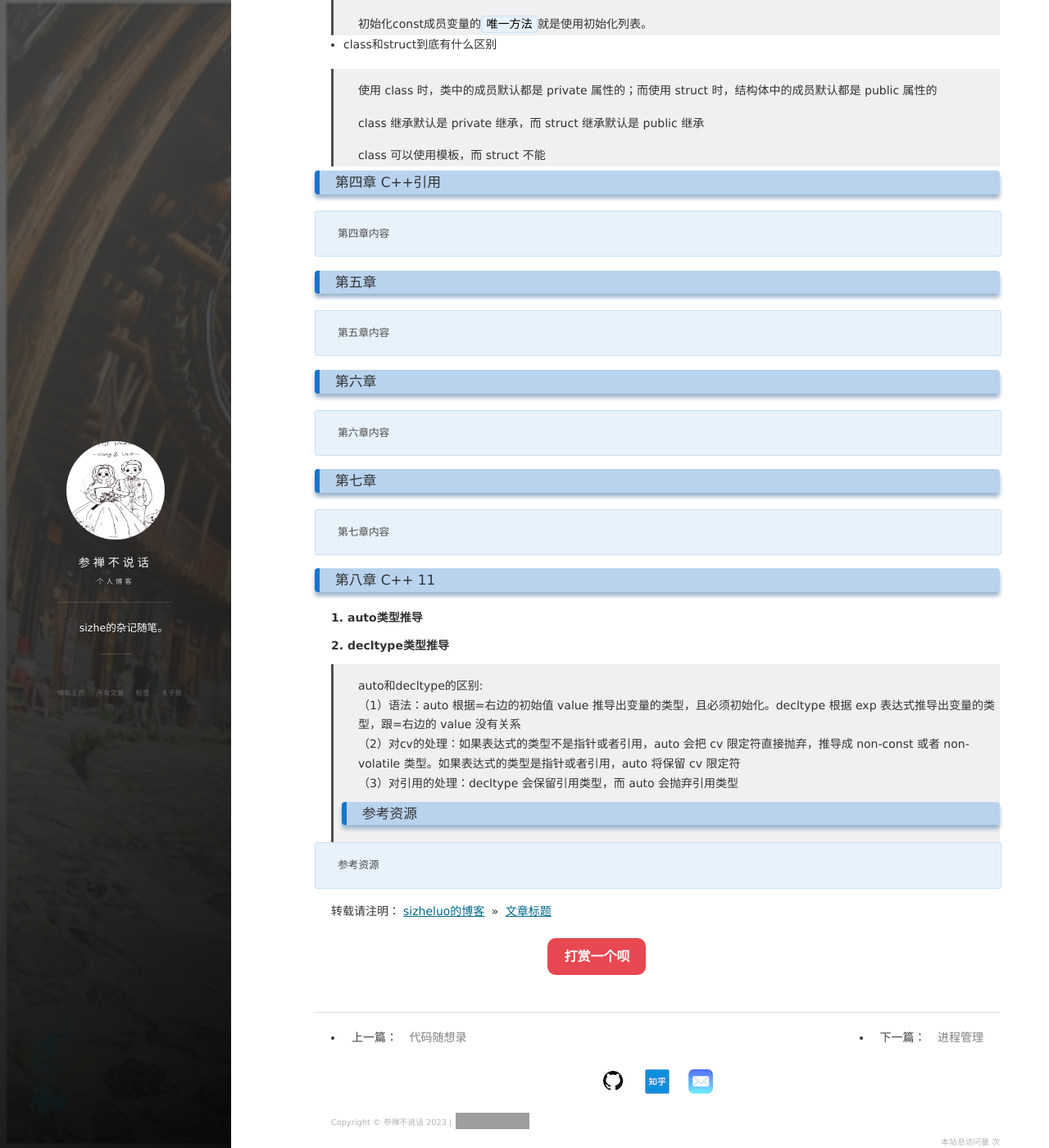
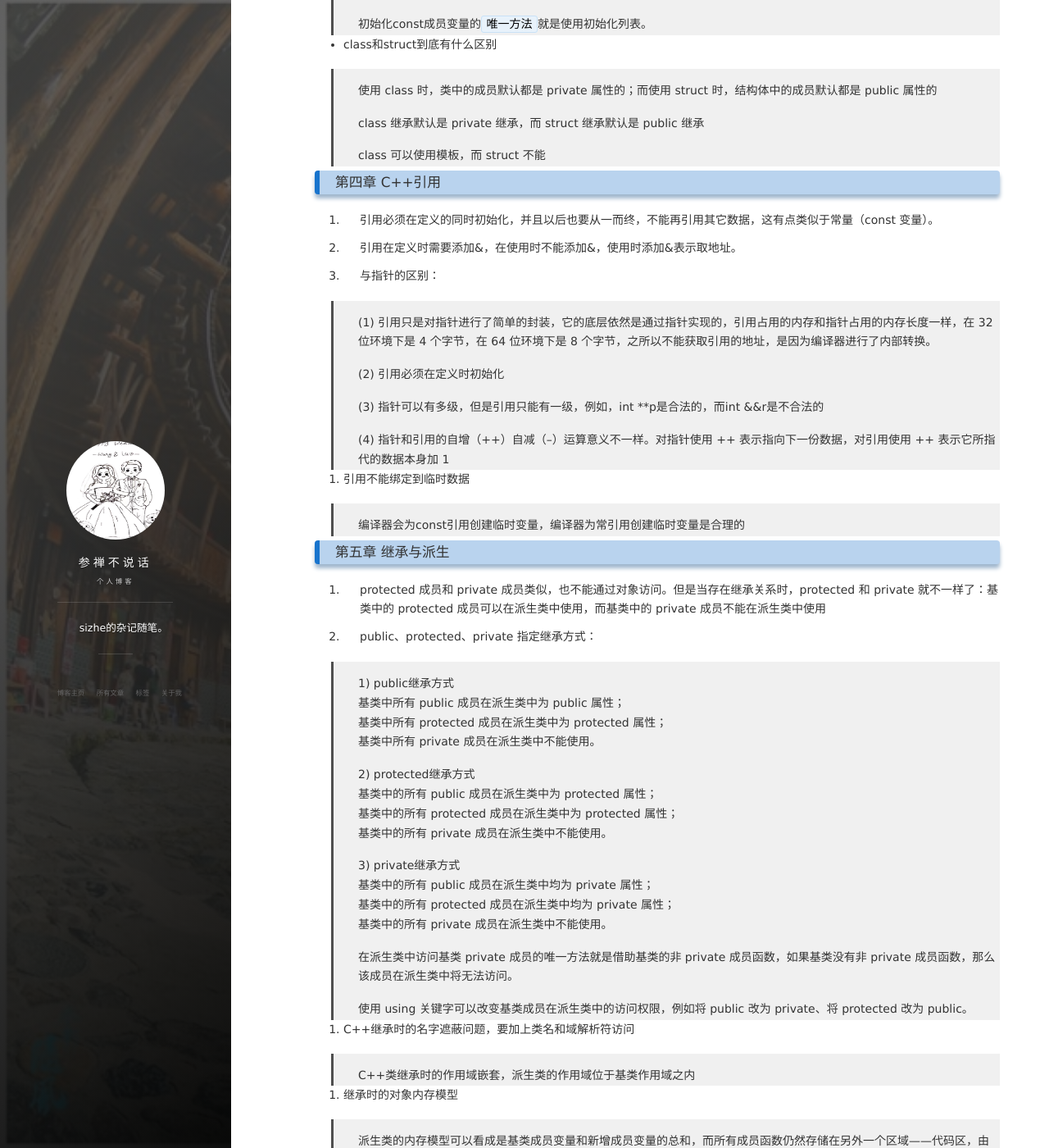
Before and after one commit to SizheLuo/Sizheluo.github.io, a Jekyll site: the page built from _posts/2023-08-21-C&C++.md, in a window 1280 px wide and 1400 px high, scrolled down 2190 px. Shown: the whole window at 82% size. Built offline with Jekyll 4.4.1, drawn with Linux system fonts in a browser that asks for light colours; nearby versions of some CDN libraries; comment, search, counter and statistics services are not loaded; some of the changed text lies outside the part shown; grey boxes are pictures that could not be loaded.

Commit message:
add C++ jicheng&paisheng

```diff
--- a/_posts/2023-08-21-C&C++.md
+++ b/_posts/2023-08-21-C&C++.md
@@ -97,11 +97,91 @@ tag: C/C++
 
 ### <a name="chapter4"></a>第四章 C++引用
 
-    第四章内容
+1. 引用必须在定义的同时初始化，并且以后也要从一而终，不能再引用其它数据，这有点类似于常量（const 变量）。
 
-### <a name="chapter5"></a>第五章
+2. 引用在定义时需要添加&，在使用时不能添加&，使用时添加&表示取地址。
 
-    第五章内容
+3. 与指针的区别：
+
+> (1) 引用只是对指针进行了简单的封装，它的底层依然是通过指针实现的，引用占用的内存和指针占用的内存长度一样，在 32 位环境下是 4 个字节，在 64 位环境下是 8 个字节，之所以不能获取引用的地址，是因为编译器进行了内部转换。
+
+> (2) 引用必须在定义时初始化
+
+> (3) 指针可以有多级，但是引用只能有一级，例如，int **p是合法的，而int &&r是不合法的
+
+> (4) 指针和引用的自增（++）自减（--）运算意义不一样。对指针使用 ++ 表示指向下一份数据，对引用使用 ++ 表示它所指代的数据本身加 1
+
+4. 引用不能绑定到临时数据
+
+> 编译器会为const引用创建临时变量，编译器为常引用创建临时变量是合理的
+
+### <a name="chapter5"></a>第五章 继承与派生
+
+1. protected 成员和 private 成员类似，也不能通过对象访问。但是当存在继承关系时，protected 和 private 就不一样了：基类中的 protected 成员可以在派生类中使用，而基类中的 private 成员不能在派生类中使用
+
+2. public、protected、private 指定继承方式：
+
+> 1) public继承方式
+基类中所有 public 成员在派生类中为 public 属性；
+基类中所有 protected 成员在派生类中为 protected 属性；
+基类中所有 private 成员在派生类中不能使用。
+
+> 2) protected继承方式
+基类中的所有 public 成员在派生类中为 protected 属性；
+基类中的所有 protected 成员在派生类中为 protected 属性；
+基类中的所有 private 成员在派生类中不能使用。
+
+> 3) private继承方式
+基类中的所有 public 成员在派生类中均为 private 属性；
+基类中的所有 protected 成员在派生类中均为 private 属性；
+基类中的所有 private 成员在派生类中不能使用。
+
+> 在派生类中访问基类 private 成员的唯一方法就是借助基类的非 private 成员函数，如果基类没有非 private 成员函数，那么该成员在派生类中将无法访问。
+
+> 使用 using 关键字可以改变基类成员在派生类中的访问权限，例如将 public 改为 private、将 protected 改为 public。
+
+3. C++继承时的名字遮蔽问题，要加上类名和域解析符访问
+
+> C++类继承时的作用域嵌套，派生类的作用域位于基类作用域之内
+
+4. 继承时的对象内存模型
+
+> 派生类的内存模型可以看成是基类成员变量和新增成员变量的总和，而所有成员函数仍然存储在另外一个区域——代码区，由所有对象共享
+
+> 内存分布中，基类的成员变量排在前面，派生类的排在后面
+
+5. 基类和派生类的构造函数
+
+> 不同于普通的成员函数，类的构造函数不能被继承
+解决派生类构造函数的一般做法是在派生类的构造函数中调用基类的构造函数
+构造函数的调用顺序：基类构造函数总是被优先调用
+
+6. 基类和派生类的析构函数
+
+> 析构函数的执行顺序和继承顺序相反，即先执行派生类析构函数，再执行基类析构函数。
+
+7. 多继承（多重继承）
+
+		class D: public A, private B, protected C{
+		    //类D新增加的成员
+		}
+
+> 多继承形式下的构造函数和单继承形式基本相同，只是要在派生类的构造函数中调用多个基类的构造函数。
+
+> 多继承时的对象内存模型：在内存中基类对象的排列顺序和继承时声明的顺序相同。
+
+> 菱形继承：类 A 派生出类 B 和类 C，类 D 继承自类 B 和类 C
+
+8. 虚继承：为了解决多继承（e.g. 菱形继承）出现的命名冲突和冗余数据的问题
+
+![](https://s3.uuu.ovh/imgs/2023/10/22/a94da47a950d1f0c.png)
+
+> 被共享的基类A就称为虚基类（Virtual Base Class）
+
+> 以图中的菱形继承为例，假设 A 定义了一个名为 x 的成员变量，当我们在 D 中直接访问 x 时，会有三种可能性：
+如果 B 和 C 中都没有 x 的定义，那么 x 将被解析为 A 的成员，此时不存在二义性。
+如果 B 或 C 其中的一个类定义了 x，也不会有二义性，派生类的 x 比虚基类的 x 优先级更高。
+如果 B 和 C 中都定义了 x，那么直接访问 x 将产生二义性问题。
 
 ### <a name="chapter6"></a>第六章
 
```
